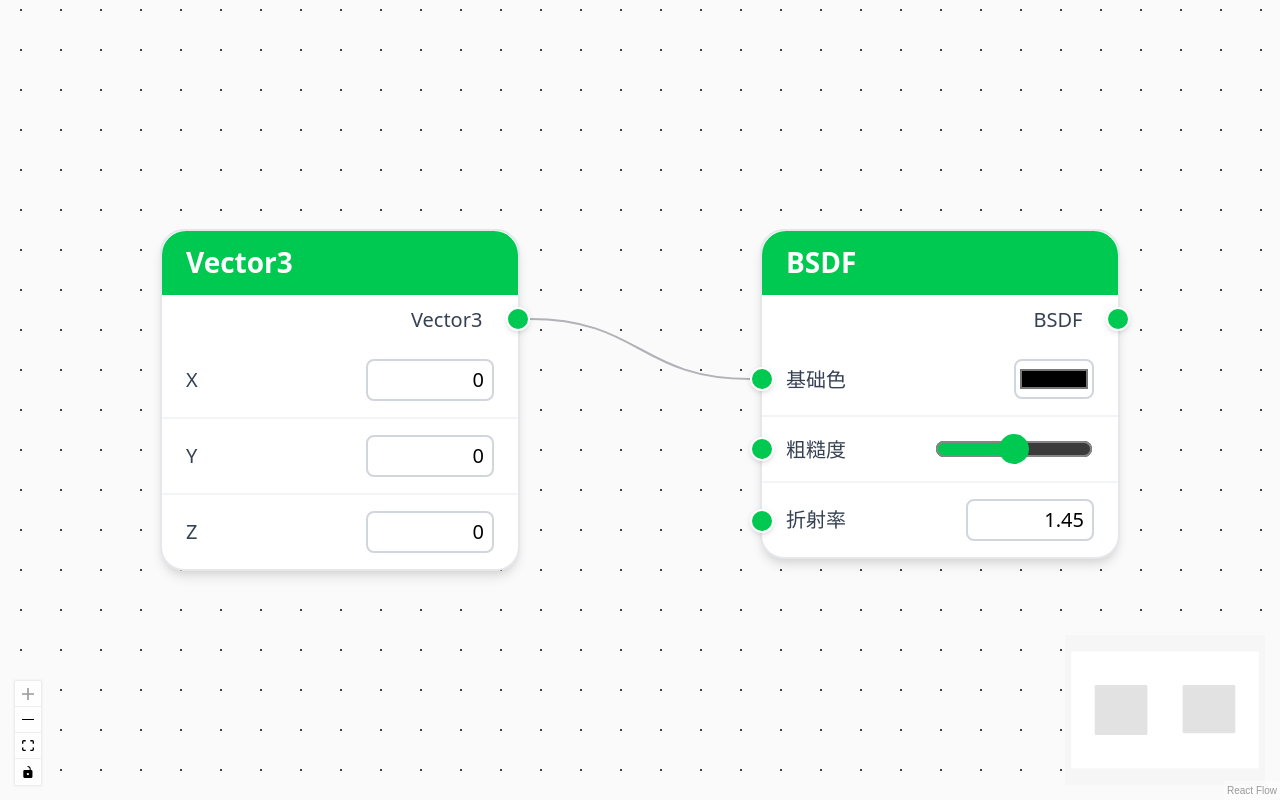
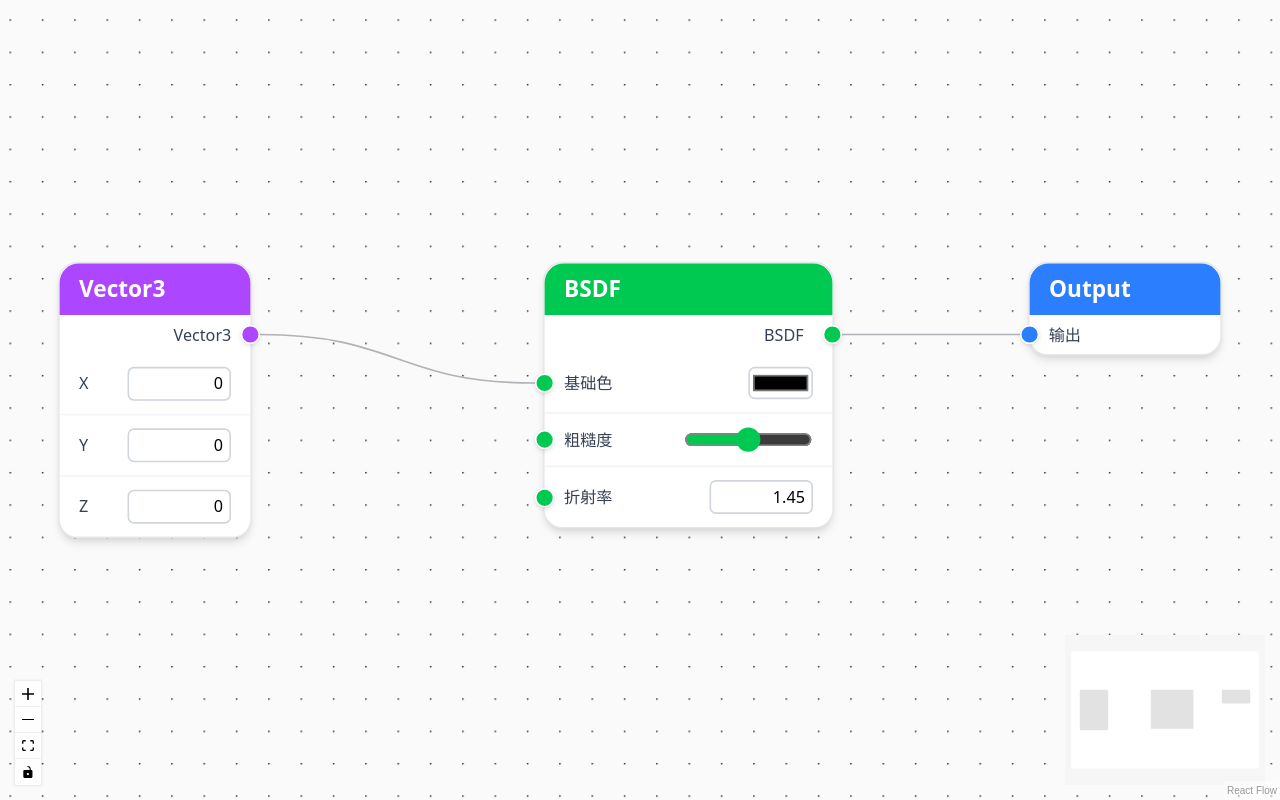
Before and after one commit to TiO2EvoLve/NodeGraph-ReactFlow, a React (Vite) app: page / in a window 1280 px wide. Built offline with nearby package versions, Linux system fonts and the light colour scheme.

Commit message:
更多节点

```diff
--- a/src/App.jsx
+++ b/src/App.jsx
@@ -3,8 +3,9 @@ import {ReactFlow, applyNodeChanges, applyEdgeChanges, addEdge, MiniMap, Control
 import '@xyflow/react/dist/style.css';
 import TextUpdaterNode from "./Node/Test/TextUpdaterNode.tsx";
 import Vector3Node from "./Node/Input/Vector3Node.tsx";
+import OutputNode from "./Node/Output/OutputNode.tsx";
 
-
+const snapGrid = [25, 25];
 const initialNodes = [
     {
         id: 'n1',
@@ -15,10 +16,17 @@ const initialNodes = [
         id: 'n2',
         type: 'Vector3Node',
         position: { x: 0, y: 0 },
-    }]
+    },
+    {
+        id: 'n3',
+        type: 'OutputNode',
+        position: { x: 600, y: 0 },
+    }
+]
 const nodeTypes = { textUpdater: TextUpdaterNode,
-Vector3Node: Vector3Node};
-const initialEdges = [{ id: 'n2-n1', source: 'n2',targetHandle : 'i-base-color', target: 'n1' }];
+Vector3Node: Vector3Node,OutputNode : OutputNode};
+const initialEdges = [{ id: 'n2-n1', source: 'n2',targetHandle : 'i-base-color', target: 'n1' },{
+    id: 'n1-n3',source: 'n1',target: 'n3',targetHandle: 'i-output'}];
 export default function App() {
     const [nodes, setNodes] = useState(initialNodes);
     const [edges, setEdges] = useState(initialEdges);
@@ -48,7 +56,9 @@ export default function App() {
                 onEdgesChange={onEdgesChange}
                 onConnect={onConnect}
                 fitView
-                style={rfStyle}
+                style={rfStyle}//背景样式
+                snapToGrid={true}//吸附网格
+                snapGrid={snapGrid}//网格大小
             >
                 <MiniMap nodeStrokeWidth={3} zoomable pannable />
                 <Background color="black" lineWidth={0.1} variant='dots' />
--- a/src/Node/Input/Vector3Node.tsx
+++ b/src/Node/Input/Vector3Node.tsx
@@ -2,9 +2,9 @@ import { Handle, Position } from "@xyflow/react";
 
 export default function Vector3Node() {
     return (
-        <div className="relative w-45 bg-white border border-gray-200 rounded-xl shadow-md font-sans overflow-visible">
+        <div className="relative w-30 bg-white border border-gray-200 rounded-xl shadow-md font-sans overflow-visible">
             {/* 顶部标题栏 */}
-            <div className="bg-green-500 text-white text-sm font-semibold px-3 py-1.5 flex justify-between items-center rounded-t-xl">
+            <div className="bg-purple-500 text-white text-sm font-semibold px-3 py-1.5 flex justify-between items-center rounded-t-xl">
                 <span>Vector3</span>
             </div>
 
@@ -15,7 +15,7 @@ export default function Vector3Node() {
                     type="source"
                     id='o-vector3'
                     position={Position.Right}
-                    className="!bg-green-500 !w-3 !h-3 rounded-full absolute right-[-7px] top-1/2 shadow-sm"
+                    className="!bg-purple-500 !w-3 !h-3 rounded-full absolute right-[-7px] top-1/2 shadow-sm"
                 />
             </div>
 
--- /dev/null
+++ b/src/Node/Output/OutputNode.tsx
@@ -0,0 +1,24 @@
+import { Handle, Position } from "@xyflow/react";
+
+export default function OutputNode() {
+    return (
+        <div className="relative w-30 bg-white border border-gray-200 rounded-xl shadow-md font-sans overflow-visible">
+            {/* 顶部标题栏 */}
+            <div className="bg-blue-500 text-white text-sm font-semibold px-3 py-1.5 flex justify-between items-center rounded-t-xl">
+                <span>Output</span>
+            </div>
+
+            {/* 输出 Handle 一行 */}
+            <div className="flex mb-1 mt-1 justify-center items-center px-3 py-2 relative">
+                <span className="text-gray-700 text-[10px] absolute left-1/10" >输出</span>
+                <Handle
+                    type="target"
+                    id='i-output'
+                    position={Position.Left}
+                    className="!bg-blue-500 !w-3 !h-3 rounded-full absolute right-[-7px] top-1/2 shadow-sm"
+                />
+            </div>
+
+        </div>
+    );
+}
```
Also changed, not shown: src/assets/photo.png.
